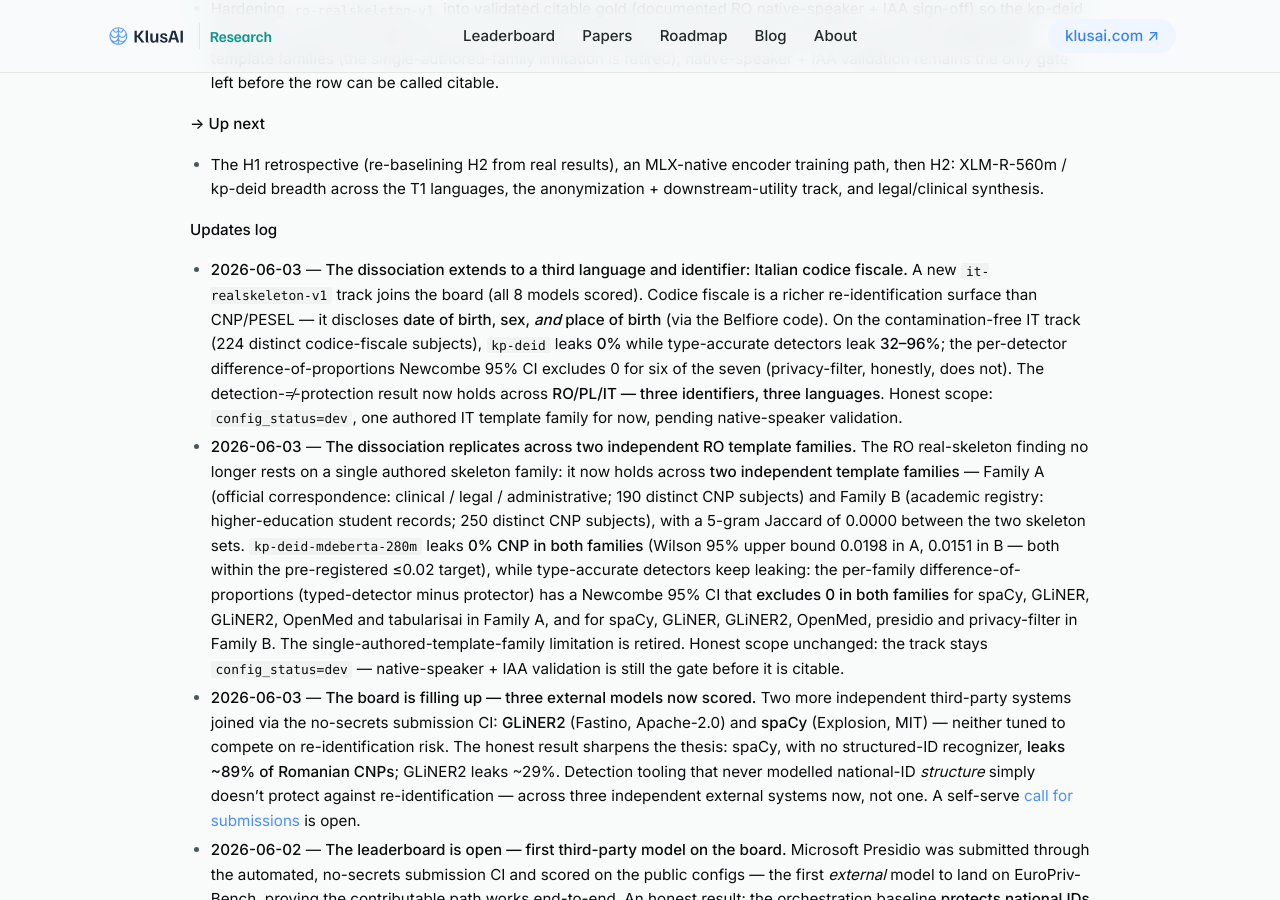
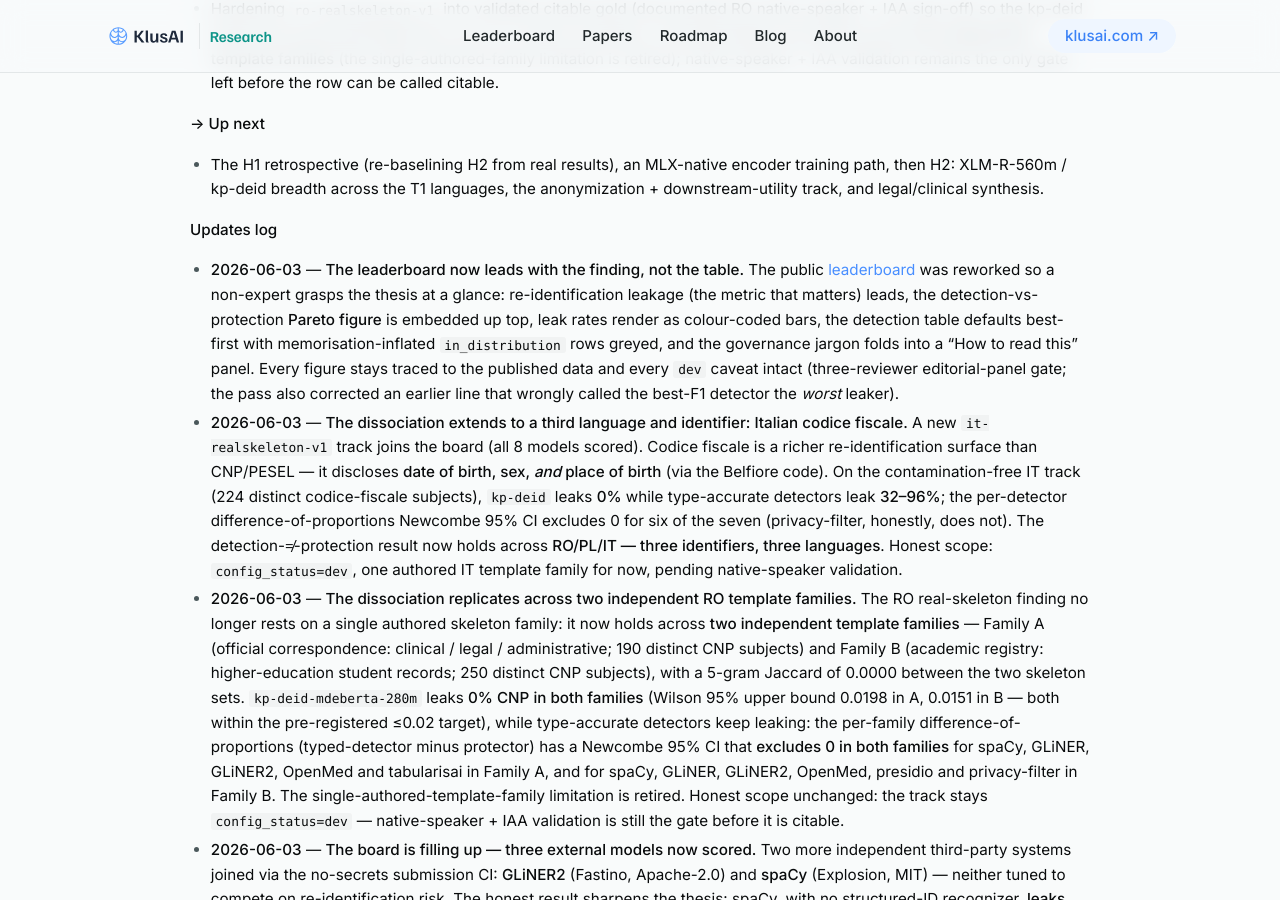
Before and after one commit to klusai/klusai-pages-research, a Jekyll site: the page built from roadmap.md, in a window 1280 px wide and 900 px high, scrolled down 1980 px. Built offline with Jekyll 4.4.1, drawn with Linux system fonts in a browser that asks for light colours.

Commit message:
roadmap: log the leaderboard read/UX overhaul (KLU-117)

```diff
--- a/roadmap.md
+++ b/roadmap.md
@@ -38,6 +38,7 @@
 - The H1 retrospective (re-baselining H2 from real results), an MLX-native encoder training path, then H2: XLM-R-560m / kp-deid breadth across the T1 languages, the anonymization + downstream-utility track, and legal/clinical synthesis.
 
 **Updates log**
+- **2026-06-03** — **The leaderboard now leads with the finding, not the table.** The public [leaderboard](/leaderboard/) was reworked so a non-expert grasps the thesis at a glance: re-identification leakage (the metric that matters) leads, the detection-vs-protection **Pareto figure** is embedded up top, leak rates render as colour-coded bars, the detection table defaults best-first with memorisation-inflated `in_distribution` rows greyed, and the governance jargon folds into a "How to read this" panel. Every figure stays traced to the published data and every `dev` caveat intact (three-reviewer editorial-panel gate; the pass also corrected an earlier line that wrongly called the best-F1 detector the *worst* leaker).
 - **2026-06-03** — **The dissociation extends to a third language and identifier: Italian codice fiscale.** A new `it-realskeleton-v1` track joins the board (all 8 models scored). Codice fiscale is a richer re-identification surface than CNP/PESEL — it discloses **date of birth, sex, *and* place of birth** (via the Belfiore code). On the contamination-free IT track (224 distinct codice-fiscale subjects), `kp-deid` leaks **0%** while type-accurate detectors leak **32–96%**; the per-detector difference-of-proportions Newcombe 95% CI excludes 0 for six of the seven (privacy-filter, honestly, does not). The detection-≠-protection result now holds across **RO/PL/IT — three identifiers, three languages**. Honest scope: `config_status=dev`, one authored IT template family for now, pending native-speaker validation.
 - **2026-06-03** — **The dissociation replicates across two independent RO template families.** The RO real-skeleton finding no longer rests on a single authored skeleton family: it now holds across **two independent template families** — Family A (official correspondence: clinical / legal / administrative; 190 distinct CNP subjects) and Family B (academic registry: higher-education student records; 250 distinct CNP subjects), with a 5-gram Jaccard of 0.0000 between the two skeleton sets. `kp-deid-mdeberta-280m` leaks **0% CNP in both families** (Wilson 95% upper bound 0.0198 in A, 0.0151 in B — both within the pre-registered ≤0.02 target), while type-accurate detectors keep leaking: the per-family difference-of-proportions (typed-detector minus protector) has a Newcombe 95% CI that **excludes 0 in both families** for spaCy, GLiNER, GLiNER2, OpenMed and tabularisai in Family A, and for spaCy, GLiNER, GLiNER2, OpenMed, presidio and privacy-filter in Family B. The single-authored-template-family limitation is retired. Honest scope unchanged: the track stays `config_status=dev` — native-speaker + IAA validation is still the gate before it is citable.
 - **2026-06-03** — **The board is filling up — three external models now scored.** Two more independent third-party systems joined via the no-secrets submission CI: **GLiNER2** (Fastino, Apache-2.0) and **spaCy** (Explosion, MIT) — neither tuned to compete on re-identification risk. The honest result sharpens the thesis: spaCy, with no structured-ID recognizer, **leaks ~89% of Romanian CNPs**; GLiNER2 leaks ~29%. Detection tooling that never modelled national-ID *structure* simply doesn't protect against re-identification — across three independent external systems now, not one. A self-serve [call for submissions](/leaderboard/) is open.
```
